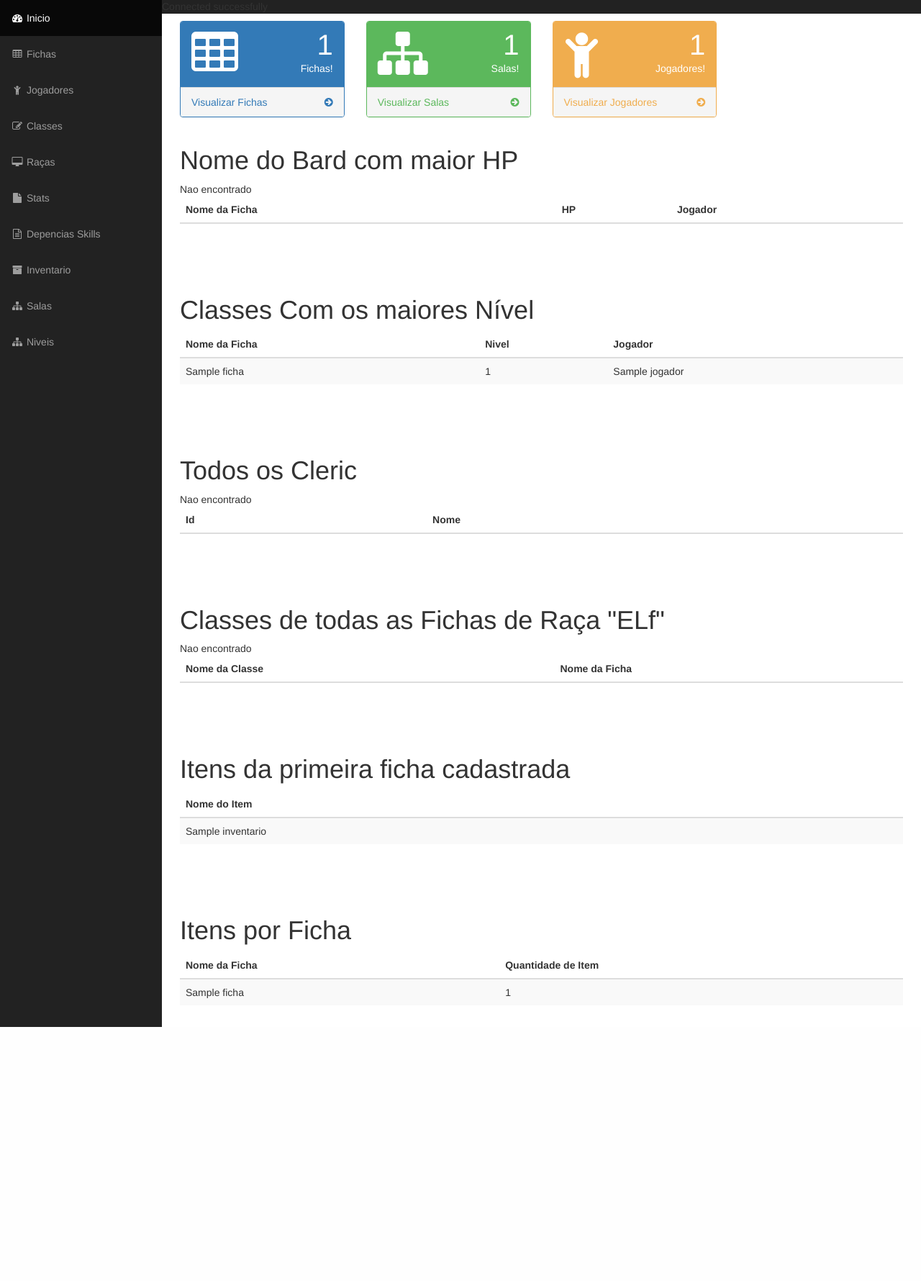
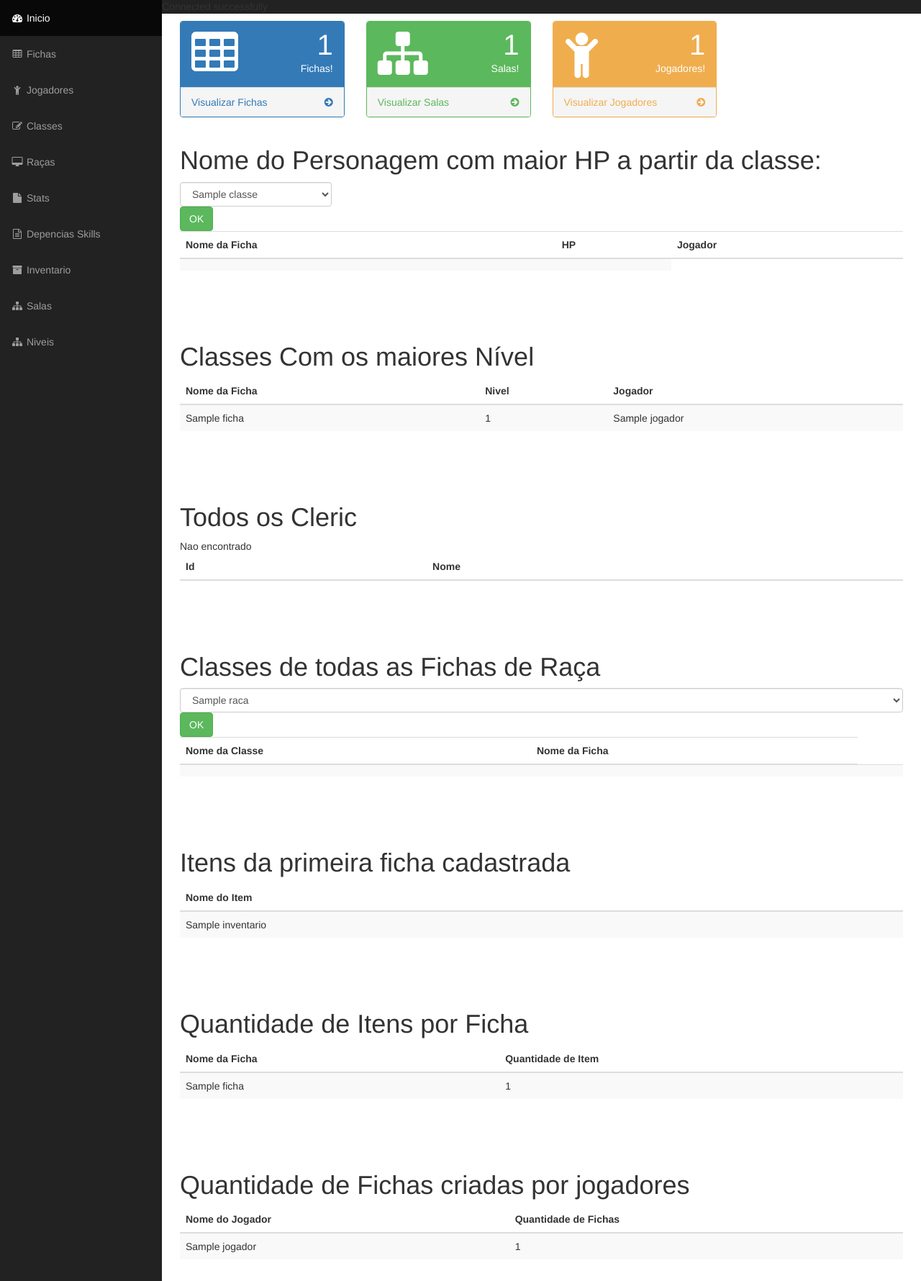
Before and after one commit to Jmallone/Caderneta, a PHP site: page /?site=sobre in a window 1280 px wide. Shown: the part 51-1831 px from the top of the page at 72% size. Before the commit the page ends 1478 px from the top, so only its background shows below. Run offline with PHP 8.4, Linux system fonts and the light colour scheme; tables that the repository leaves empty hold one stand-in row (values such as "Sample post"); grey boxes labelled with a size stand in for pictures from a placeholder-image service; lists and menus that the app fills with data are empty; some libraries are stand-ins or nearby versions.

Commit message:
ADICIONANDO ALGUMAS SELEÇÕES

```diff
--- a/Caderneta/sobre.php
+++ b/Caderneta/sobre.php
@@ -123,7 +123,50 @@
 
 
 <table class="table table-striped table-inverse">
-  <h1> Nome do Bard com maior HP </h1>
+  <h1> Nome do Personagem com maior HP a partir da classe:</h1>
+
+
+    <form name="Cadastro" action="" method="GET">
+      <td><input style="display: none;" name="site" value='sobre'></td>
+      <td><input style="display: none;" name="op" value='1'></td>
+      <select class="form-control selectpicker" style="width: 21%;" name="classe">
+
+                        <?php
+                        $sql = "SELECT nomeClasse from classe";
+                        $result = $conn->query($sql);
+
+                        if ($result->num_rows > 0) {
+                          // output data of each row
+                          while($row = $result->fetch_assoc()) {
+                            echo "
+                            <option value='" . $row["nomeClasse"]."'>" . $row["nomeClasse"]. "</option>";
+                              ///// ON DELETE SET NULL
+
+                          }
+                        } else {
+                          echo "0 results";
+                        }
+
+                        ?>
+
+
+
+
+                      </select>
+
+                      <input type="submit"  class="btn btn-success x" value="OK" href=""/>
+                    </form>
+
+
+
+
+
+
+
+
+
+
+
   <thead class="thead-inverse">
     <tr>
       <th>Nome da Ficha</th>
@@ -134,13 +177,15 @@
   <tbody>
 
     <?php
+    if(isset($_GET["op"]) && $_GET["op"] == 1){
+
     $sql = "SELECT F.nomeFicha, F.vidatotalFicha, J.nomeJogador
-    FROM FICHA F, CLASSE C, JOGADOR J
+    FROM ficha F, classe C, jogador J
     WHERE F.Classe_idClasse = C.idClasse
     AND J.idJogador = F.Jogador_idJogador
-    AND C.nomeClasse = 'Bard'
+    AND C.nomeClasse = '".$_GET["classe"]."'
     AND F.vidatotalFicha IN (SELECT MAX(F.vidatotalFicha)
-    				         FROM FICHA F)";
+    				         FROM ficha F)";
     $result = $conn->query($sql);
 
     if ($result->num_rows > 0) {
@@ -156,7 +201,7 @@
     } else {
       echo "Nao encontrado";
     }
-
+}
     ?>
 
   </tbody>
@@ -176,12 +221,12 @@
 
     <?php
     $sql = "SELECT C.nomeClasse, F.nomeFicha, F.level_idLevel, J.nomeJogador
-FROM FICHA F, CLASSE C, NIVEL N, JOGADOR J
+FROM ficha F, classe C, nivel N, jogador J
 WHERE F.Classe_idClasse = C.idClasse
 AND J.idJogador = F.Jogador_idJogador
 AND F.level_idLevel = N.idNivel
 AND N.valorNivel IN (SELECT MAX(N.valorNivel)
-				    FROM NIVEL N, FICHA F
+				    FROM nivel N, ficha F
                     WHERE N.idNivel = F.level_idLevel)";
     $result = $conn->query($sql);
 
@@ -216,7 +261,7 @@
 
     <?php
     $sql = "SELECT F.idFicha, F.nomeFicha
-FROM FICHA F, CLASSE C
+FROM ficha F, classe C
 WHERE F.Classe_idClasse = C.idClasse
 AND C.nomeClasse = 'Cleric'";
     $result = $conn->query($sql);
@@ -242,7 +287,39 @@
 
 <br><br><br>
 <table class="table table-striped table-inverse">
-  <h1> Classes de todas as Fichas de Raça "ELf" </h1>
+  <h1> Classes de todas as Fichas de Raça
+    <form name="Cadastro" action="" method="GET">
+      <td><input style="display: none;" name="site" value='sobre'></td>
+      <td><input style="display: none;" name="op" value='2'></td>
+      <td><input style="display: none;" name="" value='#raca'></td>
+      <select class="form-control selectpicker" name="raca">
+
+                        <?php
+                        $sql = "SELECT idRaca, nomeRaca from raca";
+                        $result = $conn->query($sql);
+
+                        if ($result->num_rows > 0) {
+                          // output data of each row
+                          while($row = $result->fetch_assoc()) {
+                            echo "
+                            <option value='" . $row["nomeRaca"]."'>" . $row["nomeRaca"]. "</option>";
+                              ///// ON DELETE SET NULL
+
+                          }
+                        } else {
+                          echo "0 results";
+                        }
+
+                        ?>
+
+
+
+
+                      </select>
+
+                      <input type="submit"  class="btn btn-success x" value="OK" href=""/>
+                    </form>
+                     </h1>
   <thead class="thead-inverse">
     <tr>
       <th>Nome da Classe</th>
@@ -252,11 +329,12 @@
   <tbody>
 
     <?php
+    if(isset($_GET["op"]) && $_GET["op"] == 2){
     $sql = "SELECT C.nomeClasse, F.nomeFicha
-FROM CLASSE C, FICHA F, RACA R
+FROM classe C, ficha F, raca R
 WHERE C.idClasse = F.Classe_idClasse
 AND F.Raca_idRaca = R.idRaca
-AND R.NomeRaca = 'ELf' ";
+AND R.NomeRaca = '".$_GET["raca"]."' ";
     $result = $conn->query($sql);
 
     if ($result->num_rows > 0) {
@@ -271,7 +349,7 @@
     } else {
       echo "Nao encontrado";
     }
-
+}
     ?>
 
   </tbody>
@@ -289,7 +367,7 @@
 
     <?php
     $sql = "SELECT I.NomeInventario
-FROM FICHA F, INVENTARIO I
+FROM ficha F, inventario I
 WHERE F.idFicha = I.Ficha_idFicha
 AND F.idFicha = '1'";
     $result = $conn->query($sql);
@@ -316,7 +394,7 @@
 
 <br><br><br>
 <table class="table table-striped table-inverse">
-  <h1>  Itens por Ficha </h1>
+  <h1>  Quantidade de Itens por Ficha </h1>
   <thead class="thead-inverse">
     <tr>
       <th>Nome da Ficha</th>
@@ -348,6 +426,40 @@
   </tbody>
 </table>
 
+<br><br><br>
+<table class="table table-striped table-inverse">
+  <h1>  Quantidade de Fichas criadas por jogadores </h1>
+  <thead class="thead-inverse">
+    <tr>
+      <th>Nome do Jogador</th>
+      <th>Quantidade de Fichas</th>
+    </tr>
+  </thead>
+  <tbody>
+
+    <?php
+    $sql = "SELECT COUNT(F.nomeFicha), J.nomeJogador from ficha F, jogador J
+where F.Jogador_idJogador = J.idJogador GROUP BY F.nomeFicha ";
+    $result = $conn->query($sql);
+
+    if ($result->num_rows > 0) {
+      // output data of each row
+      while($row = $result->fetch_assoc()) {
+        echo "    <tr>
+              <td>".$row["nomeJogador"]."</td>
+              <td>".$row["COUNT(F.nomeFicha)"]."</td>
+            </tr>";
+
+      }
+    } else {
+      echo "Nao encontrado";
+    }
+
+    ?>
+
+  </tbody>
+</table>
+
 <!-- /.row -->
 
             </div>
```
